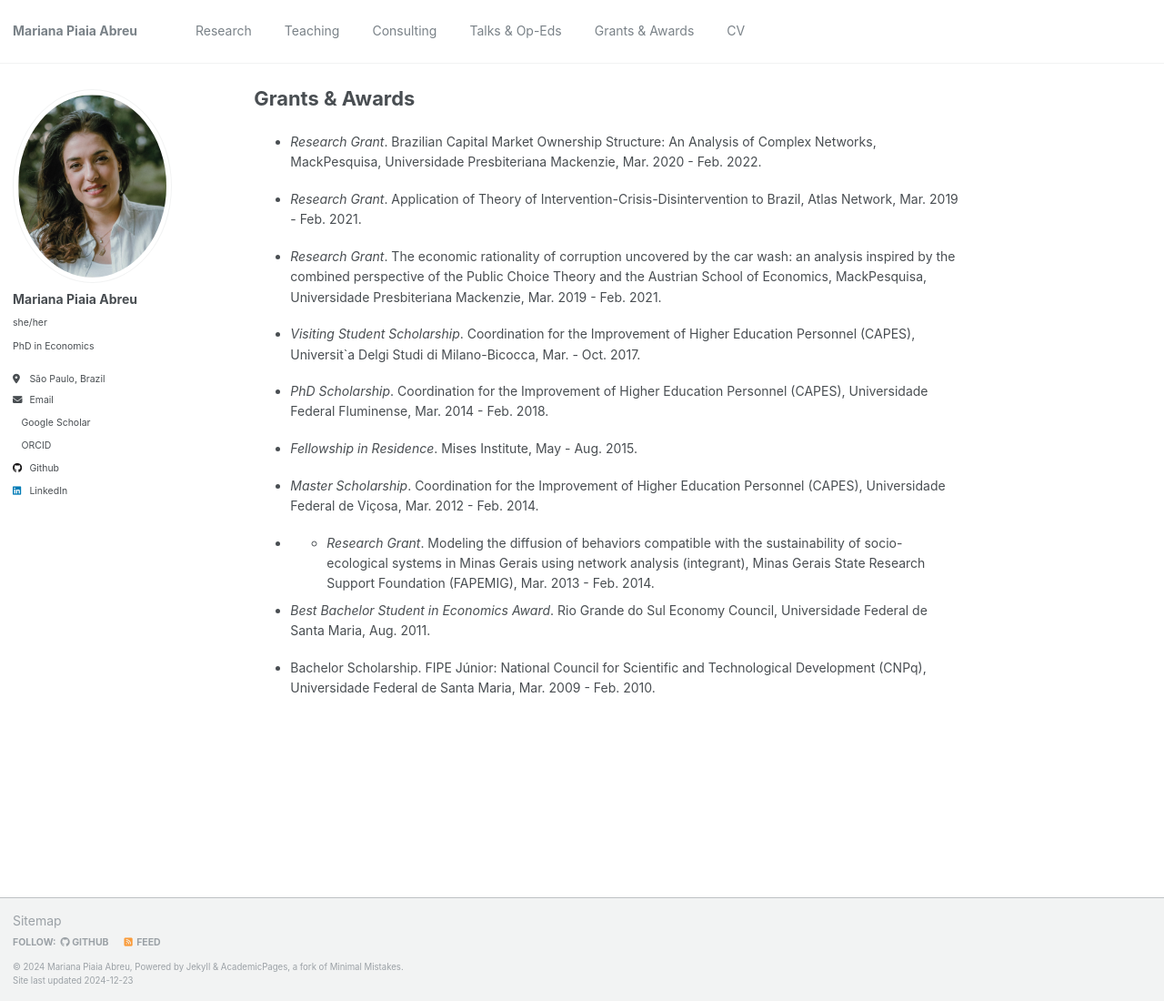
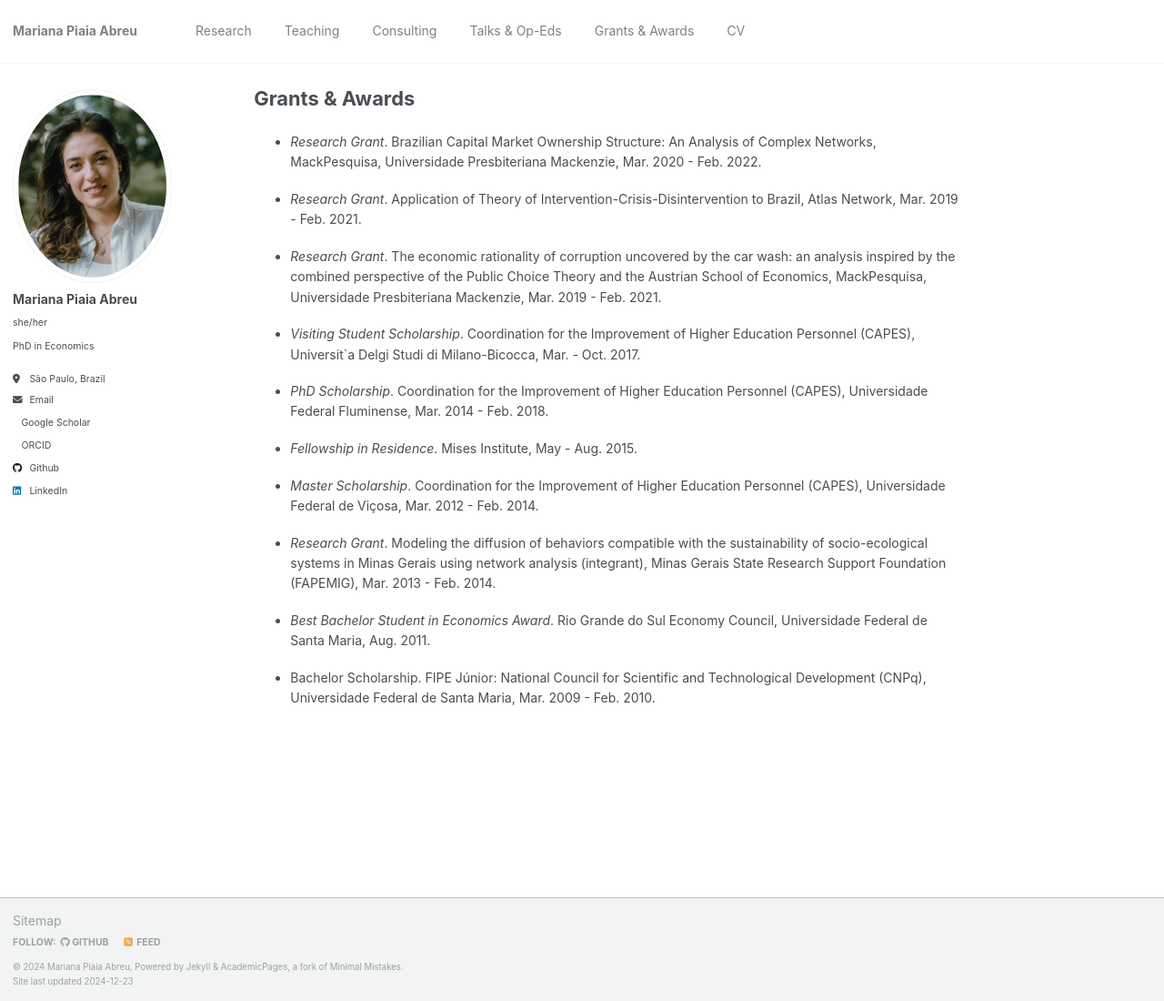
Before and after one commit to piaiaabreu/piaiaabreu.github.io, a Jekyll site: the page built from _pages/grants.md, in a window 1280 px wide and 1100 px high. Shown: the whole window at 91% size. Built offline with Jekyll 4.4.1, drawn with Linux system fonts in a browser that asks for light colours; a style sheet for code colours, icons or effects is not loaded.

```diff
--- a/_pages/grants.md
+++ b/_pages/grants.md
@@ -21,7 +21,7 @@ redirect_from:
 
 * _Master Scholarship_. Coordination for the Improvement of Higher Education Personnel (CAPES), Universidade Federal de Viçosa,  Mar. 2012 - Feb. 2014.
 
-* * _Research Grant_. Modeling the diffusion of behaviors compatible with the sustainability of socio-ecological systems in Minas Gerais using network analysis (integrant), Minas Gerais State Research Support Foundation (FAPEMIG), Mar. 2013 - Feb. 2014.
+* _Research Grant_. Modeling the diffusion of behaviors compatible with the sustainability of socio-ecological systems in Minas Gerais using network analysis (integrant), Minas Gerais State Research Support Foundation (FAPEMIG), Mar. 2013 - Feb. 2014.
 
 * _Best Bachelor Student in Economics Award_. Rio Grande do Sul Economy Council, Universidade Federal de Santa Maria, Aug. 2011.
 
```
